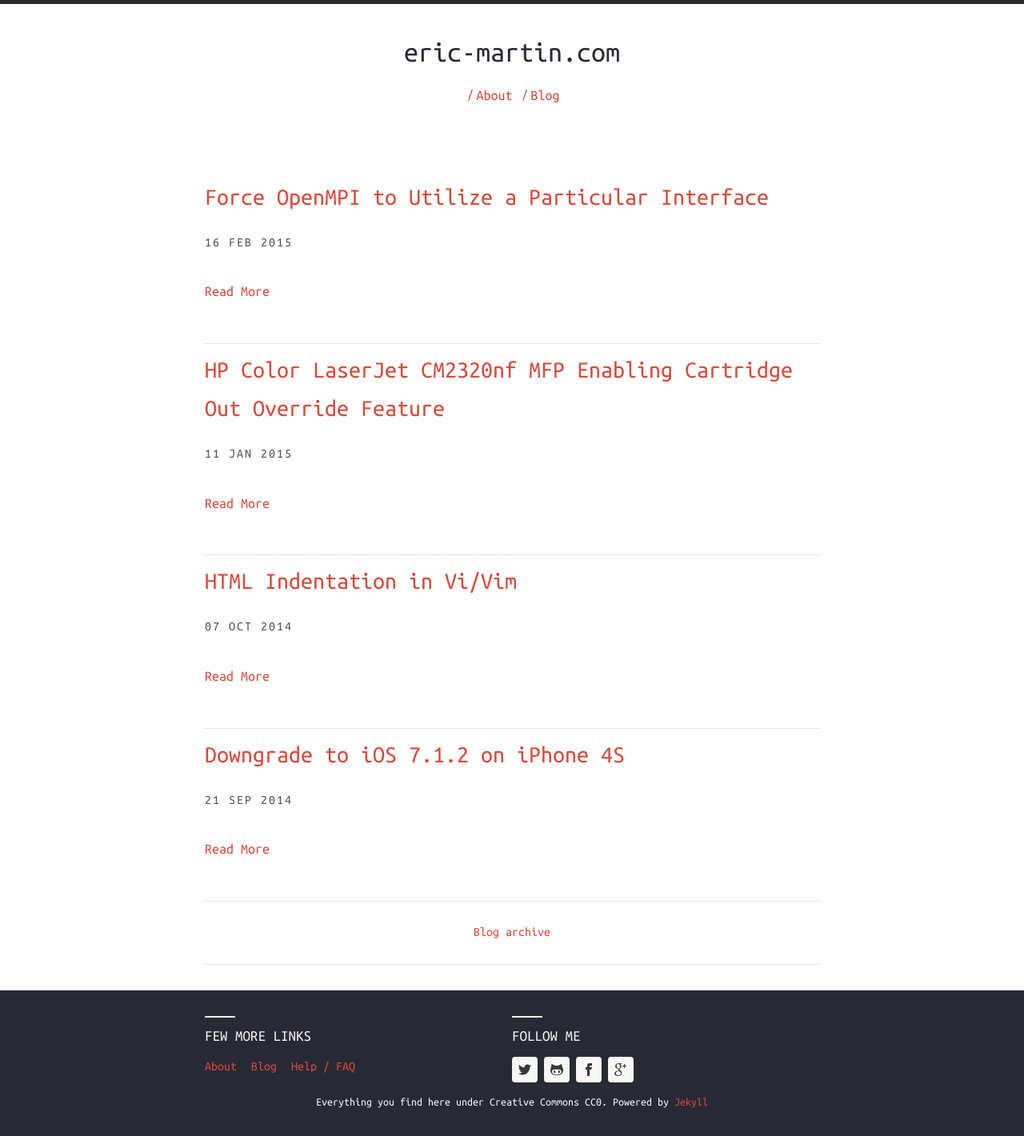
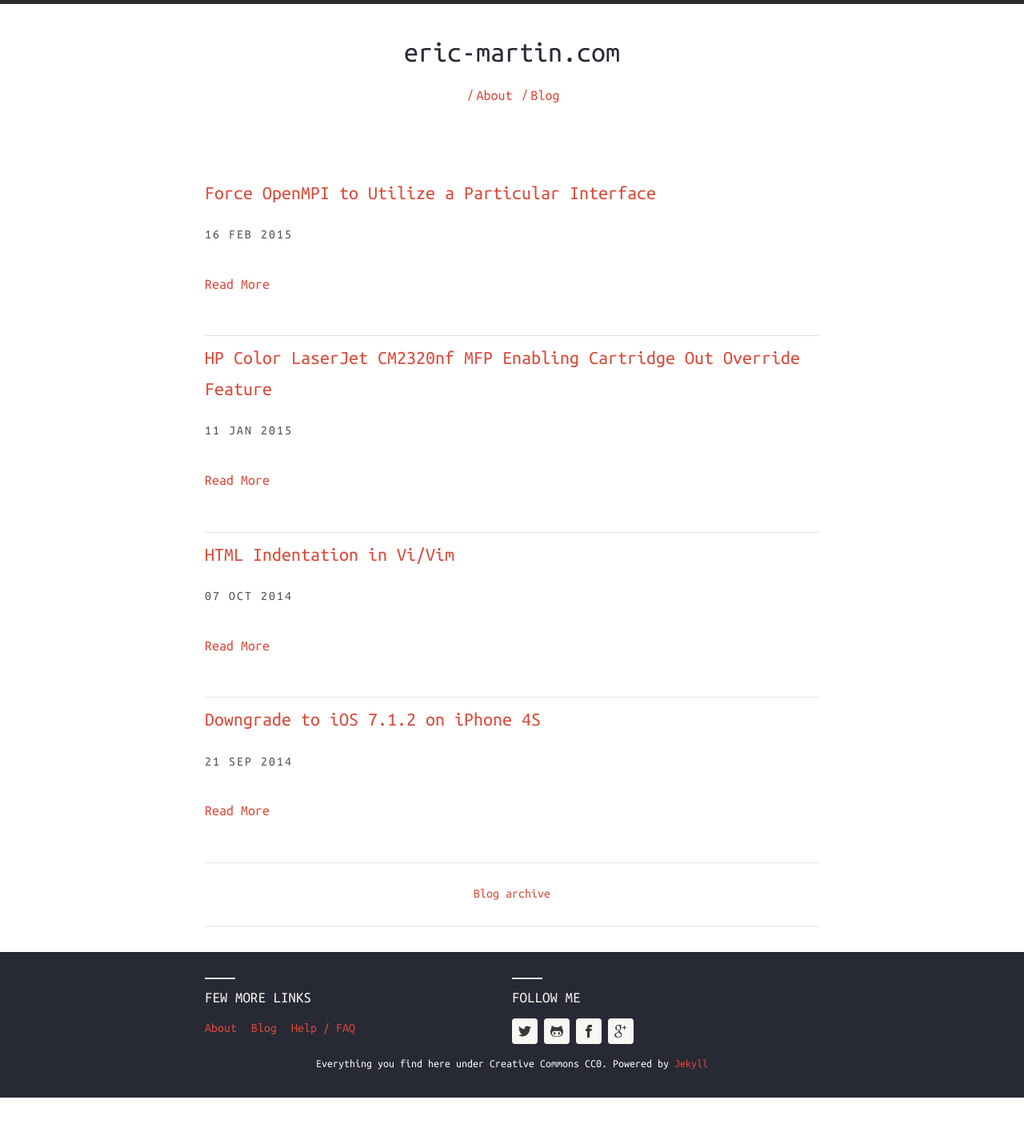
Before and after one commit to erimar77/erimar77.github.io, a Jekyll site: the page built from index.html, in a window 1280 px wide. Shown: the whole page at 80% size. Built offline with Jekyll 4.4.1, drawn with Linux system fonts in a browser that asks for light colours; nearby versions of some CDN libraries; after the commit the page ends 1372 px from its top, so only the background shows below that.

Commit message:
reduce main page font sizes

```diff
--- a/index.html
+++ b/index.html
@@ -5,11 +5,11 @@
 	<div class="posts">
   		{% for post in site.posts limit:10 %}
   			<div class="post">
-    			<h3 class="post-title">
+    			<h4 class="post-title">
 			      <a href="{{ post.url | prepend: site.baseurl | prepend: site.url }}">
 			        {{ post.title }}
 			      </a>
-    			</h3>
+    			</h4>
 
     			<span class="post-date">{{ post.date | date_to_string }}</span>
   				<p>
```
